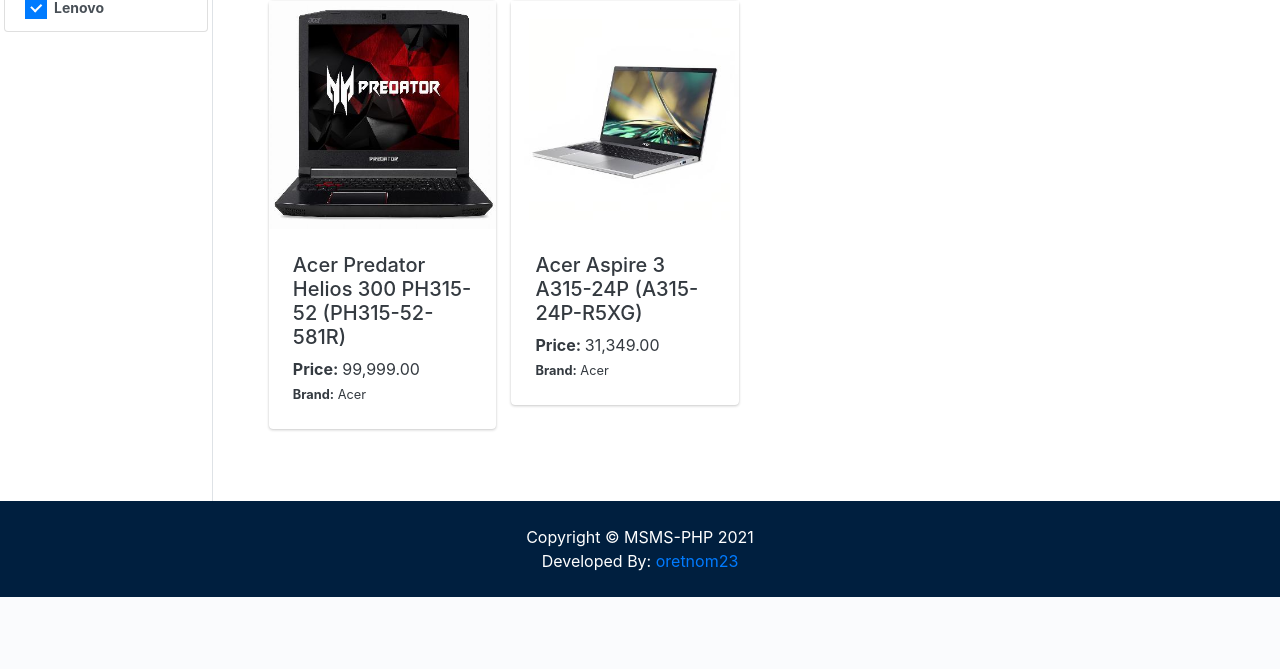
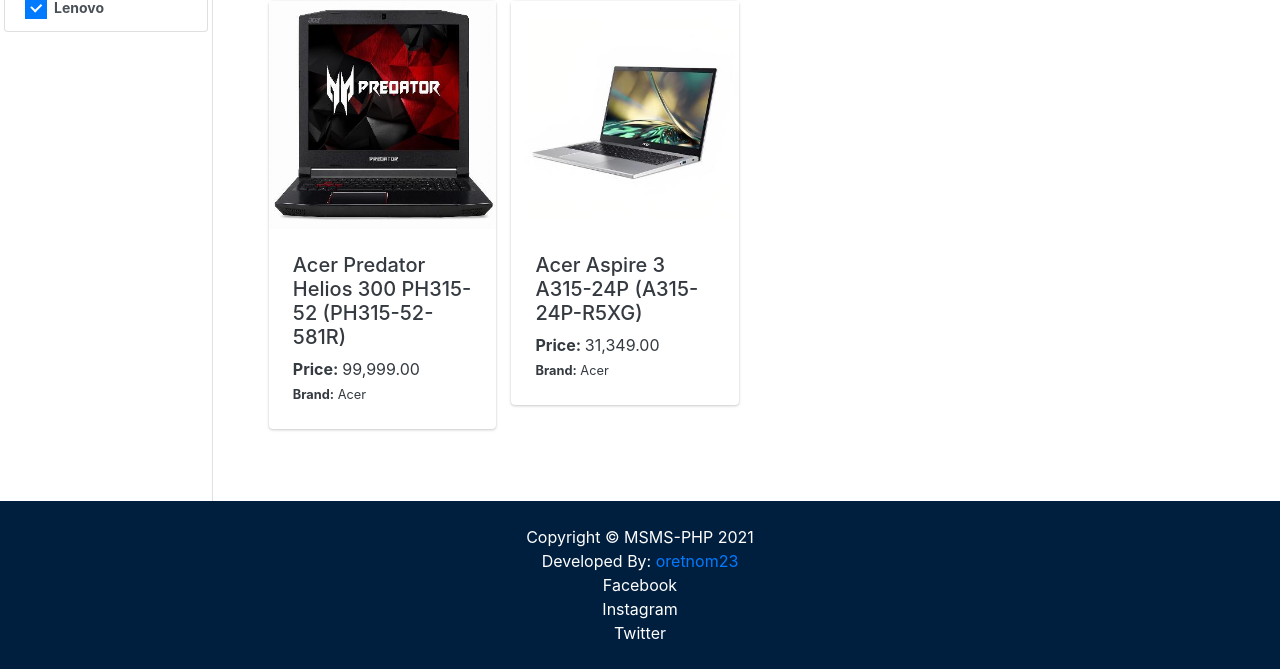
Before and after one commit to Thando2658/MindworxHollardTechTitans, a PHP site: page /php-ocls/ in a window 1280 px wide. Shown: the part 391-1060 px from the top of the page. Before the commit the page ends 988 px from the top, so only its background shows below. Run offline with PHP 8.4, Linux system fonts and the light colour scheme; data comes from the database, SQL or seed files in the repository; some libraries are stand-ins or nearby versions.

Commit message:
Added social media links to website footer

```diff
--- a/php-ocls/inc/footer.php
+++ b/php-ocls/inc/footer.php
@@ -63,6 +63,9 @@
             <div class="container">
               <p class="m-0 text-center text-white">Copyright &copy; <?php echo $_settings->info('short_name') ?> 2021</p>
               <p class="m-0 text-center text-white">Developed By: <a href="mailto:oretnom23@gmail.com">oretnom23</a></p>
+              <p class="m-0 text-center text-white">Facebook</p>
+              <p class="m-0 text-center text-white">Instagram</p>
+              <p class="m-0 text-center text-white">Twitter</p>
           </div>
         </footer>
 
```
